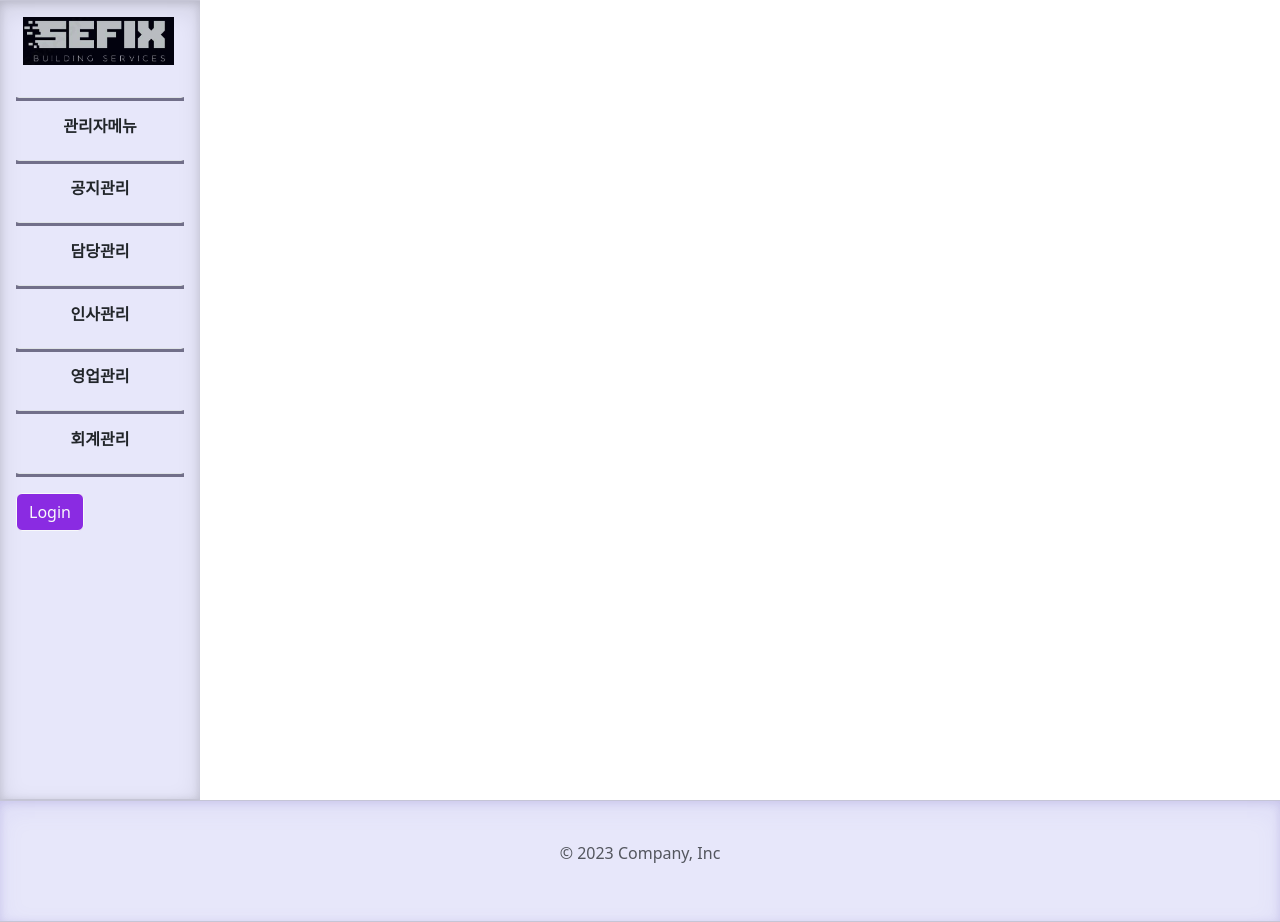
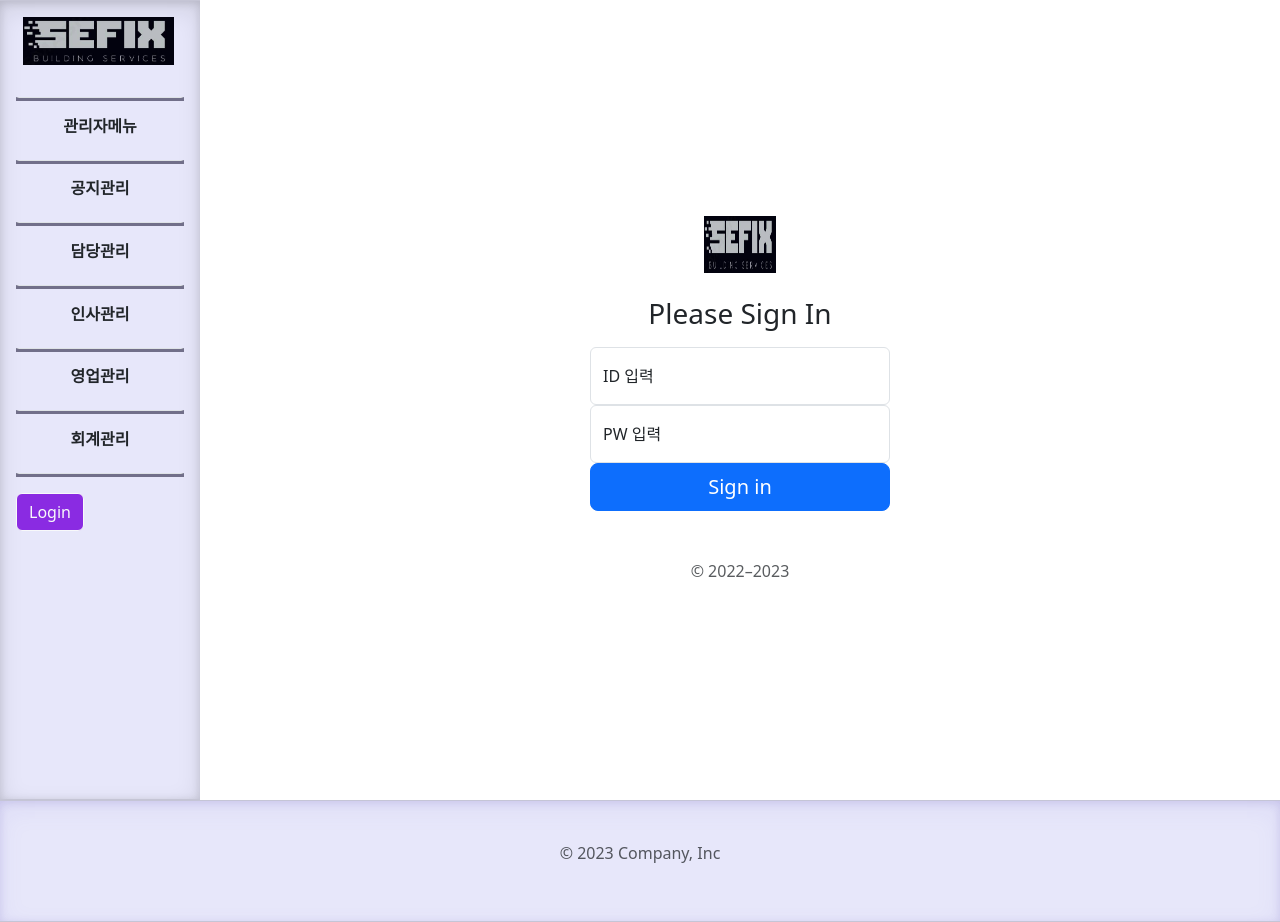
Before and after one commit to yoseok94/finalfix, a Vue app: page /login in a window 1280 px wide. Built offline with nearby package versions, Linux system fonts and the light colour scheme; the HTML template or start-up script is replaced by a standard one.

Commit message:
로그인뷰추가

```diff
--- a/src/router/index.js
+++ b/src/router/index.js
@@ -1,6 +1,7 @@
 import { createRouter, createWebHistory } from 'vue-router'
 import BoardList from '@/views/board/BoardList.vue'
 import DashBoard from '@/views/common/DashBoard.vue'
+import LoginPage from '@/views/common/LoginPage.vue'
 
 const routes = [
   {
@@ -12,6 +13,11 @@ const routes = [
     path: '/board/list',
     name: 'BoardList',
     component: BoardList
+  },
+  {
+    path: '/login',
+    name: 'LoginPage',
+    component: LoginPage
   }
 ]
 
--- /dev/null
+++ b/src/views/common/LoginPage.vue
@@ -0,0 +1,120 @@
+<template>
+<main class="form-signin w-100 m-auto">
+    <img class="mb-4" src="@/assets/images/Sefix.png" alt="" width="72" height="57">
+    <h1 class="h3 mb-3 fw-normal">Please Sign In</h1>
+
+    <div class="form-floating">
+      <input type="email" class="form-control" id="floatingInput" placeholder="name@example.com">
+      <label for="floatingInput">ID 입력</label>
+    </div>
+    <div class="form-floating">
+      <input type="password" class="form-control" id="floatingPassword" placeholder="Password">
+      <label for="floatingPassword">PW 입력</label>
+    </div>
+
+    <div class="form-floating">
+    <button class="w-100 btn btn-lg btn-primary" type="submit" @click="fnLogin()">Sign in</button>
+    <p class="mt-5 mb-3 text-muted">© 2022–2023</p>
+    </div>
+</main>
+</template>
+
+<script>
+export default {
+  data(){},
+  methods:{
+    fnLogin(){
+      this.$router.push({
+        path: '/'
+      })
+    }
+  }
+
+}
+</script>
+
+<style scoped>
+
+.form-floating{
+  width: 300px;
+  margin: 0 auto;
+}
+.form-signin{
+    --bs-blue: #0d6efd;
+    --bs-indigo: #6610f2;
+    --bs-purple: #6f42c1;
+    --bs-pink: #d63384;
+    --bs-red: #dc3545;
+    --bs-orange: #fd7e14;
+    --bs-yellow: #ffc107;
+    --bs-green: #198754;
+    --bs-teal: #20c997;
+    --bs-cyan: #0dcaf0;
+    --bs-black: #000;
+    --bs-white: #fff;
+    --bs-gray: #6c757d;
+    --bs-gray-dark: #343a40;
+    --bs-gray-100: #f8f9fa;
+    --bs-gray-200: #e9ecef;
+    --bs-gray-300: #dee2e6;
+    --bs-gray-400: #ced4da;
+    --bs-gray-500: #adb5bd;
+    --bs-gray-600: #6c757d;
+    --bs-gray-700: #495057;
+    --bs-gray-800: #343a40;
+    --bs-gray-900: #212529;
+    --bs-primary: #0d6efd;
+    --bs-secondary: #6c757d;
+    --bs-success: #198754;
+    --bs-info: #0dcaf0;
+    --bs-warning: #ffc107;
+    --bs-danger: #dc3545;
+    --bs-light: #f8f9fa;
+    --bs-dark: #212529;
+    --bs-primary-rgb: 13,110,253;
+    --bs-secondary-rgb: 108,117,125;
+    --bs-success-rgb: 25,135,84;
+    --bs-info-rgb: 13,202,240;
+    --bs-warning-rgb: 255,193,7;
+    --bs-danger-rgb: 220,53,69;
+    --bs-light-rgb: 248,249,250;
+    --bs-dark-rgb: 33,37,41;
+    --bs-white-rgb: 255,255,255;
+    --bs-black-rgb: 0,0,0;
+    --bs-body-color-rgb: 33,37,41;
+    --bs-body-bg-rgb: 255,255,255;
+    --bs-font-sans-serif: system-ui,-apple-system,"Segoe UI",Roboto,"Helvetica Neue","Noto Sans","Liberation Sans",Arial,sans-serif,"Apple Color Emoji","Segoe UI Emoji","Segoe UI Symbol","Noto Color Emoji";
+    --bs-font-monospace: SFMono-Regular,Menlo,Monaco,Consolas,"Liberation Mono","Courier New",monospace;
+    --bs-gradient: linear-gradient(180deg, rgba(255, 255, 255, 0.15), rgba(255, 255, 255, 0));
+    --bs-body-font-family: var(--bs-font-sans-serif);
+    --bs-body-font-size: 1rem;
+    --bs-body-font-weight: 400;
+    --bs-body-line-height: 1.5;
+    --bs-body-color: #212529;
+    --bs-body-bg: #fff;
+    --bs-border-width: 1px;
+    --bs-border-style: solid;
+    --bs-border-color: #dee2e6;
+    --bs-border-color-translucent: rgba(0, 0, 0, 0.175);
+    --bs-border-radius: 0.375rem;
+    --bs-border-radius-sm: 0.25rem;
+    --bs-border-radius-lg: 0.5rem;
+    --bs-border-radius-xl: 1rem;
+    --bs-border-radius-2xl: 2rem;
+    --bs-border-radius-pill: 50rem;
+    --bs-link-color: #0d6efd;
+    --bs-link-hover-color: #0a58ca;
+    --bs-code-color: #d63384;
+    --bs-highlight-bg: #fff3cd;
+    font-family: var(--bs-body-font-family);
+    font-size: var(--bs-body-font-size);
+    font-weight: var(--bs-body-font-weight);
+    line-height: var(--bs-body-line-height);
+    color: var(--bs-body-color);
+    -webkit-text-size-adjust: 100%;
+    -webkit-tap-highlight-color: transparent;
+    text-align: center!important;
+    box-sizing: border-box;
+    margin-top: 200px!important;
+}
+</style>
--- a/src/views/common/PageHeader.vue
+++ b/src/views/common/PageHeader.vue
@@ -16,8 +16,8 @@
             <transition name="accordion">
             <div class="collapse" ref="accordion1" id="admin-collapse">
               <ul class="btn-toggle-nav list-unstyled fw-normal pb-1 small">
-                <li><a href="#" class="link-body-emphasis d-inline-flex text-decoration-none rounded">부서 관리</a></li>
-                <li><a href="#" class="link-body-emphasis d-inline-flex text-decoration-none rounded">상품 관리</a></li>
+                <li><router-link to="/" class="link-body-emphasis d-inline-flex text-decoration-none rounded">부서 관리</router-link></li>
+                <li><router-link to="/" class="link-body-emphasis d-inline-flex text-decoration-none rounded">상품 관리</router-link></li>
               </ul>
             </div>
           </transition>
@@ -30,8 +30,8 @@
             <transition name="accordion">
             <div class="collapse" ref="accordion2" id="notice-collapse">
               <ul class="btn-toggle-nav list-unstyled fw-normal pb-1 small">
-                <li><a href="#" class="link-body-emphasis d-inline-flex text-decoration-none rounded">공지사항</a></li>
-                <li><a href="#" class="link-body-emphasis d-inline-flex text-decoration-none rounded">이벤트</a></li>
+                <li><router-link to="/" class="link-body-emphasis d-inline-flex text-decoration-none rounded">공지사항</router-link></li>
+                <li><router-link to="/" class="link-body-emphasis d-inline-flex text-decoration-none rounded">이벤트</router-link></li>
               </ul>
             </div>
           </transition>
@@ -44,9 +44,9 @@
             <transition name="accordion">
             <div class="collapse" ref="accordion3" id="management-collapse">
               <ul class="btn-toggle-nav list-unstyled fw-normal pb-1 small">
-                <li><a href="#" class="link-body-emphasis d-inline-flex text-decoration-none rounded">담당 부서 이동</a></li>
-                <li><a href="#" class="link-body-emphasis d-inline-flex text-decoration-none rounded">담당 부서 조회</a></li>
-                <li><a href="#" class="link-body-emphasis d-inline-flex text-decoration-none rounded">담당 부서 신청</a></li>
+                <li><router-link to="/" class="link-body-emphasis d-inline-flex text-decoration-none rounded">담당 부서 이동</router-link></li>
+                <li><router-link to="/" class="link-body-emphasis d-inline-flex text-decoration-none rounded">담당 부서 조회</router-link></li>
+                <li><router-link to="/" class="link-body-emphasis d-inline-flex text-decoration-none rounded">담당 부서 신청</router-link></li>
               </ul>
             </div>
           </transition>
@@ -59,10 +59,10 @@
             <transition name="accordion">
             <div class="collapse" ref="accordion4" id="hr-collapse">
               <ul class="btn-toggle-nav list-unstyled fw-normal pb-1 small">
-                <li><a href="#" class="link-dark d-inline-flex text-decoration-none rounded">근태 신청</a></li>
-                <li><a href="#" class="link-dark d-inline-flex text-decoration-none rounded">근태 관리</a></li>
-                <li><a href="#" class="link-dark d-inline-flex text-decoration-none rounded">근태 현황 조회</a></li>
-                <li><a href="#" class="link-dark d-inline-flex text-decoration-none rounded">신규 사원 등록</a></li>
+                <li><router-link to="/" class="link-body-emphasis d-inline-flex text-decoration-none rounded">근태 신청</router-link></li>
+                <li><router-link to="/" class="link-body-emphasis d-inline-flex text-decoration-none rounded">근태 관리</router-link></li>
+                <li><router-link to="/" class="link-body-emphasis d-inline-flex text-decoration-none rounded">근태 현황 조회</router-link></li>
+                <li><router-link to="/" class="link-body-emphasis d-inline-flex text-decoration-none rounded">신규 사원 등록</router-link></li>
               </ul>
             </div>
           </transition>
@@ -75,12 +75,11 @@
             <transition name="accordion">
             <div class="collapse" ref="accordion5" id="sales-collapse">
               <ul class="btn-toggle-nav list-unstyled fw-normal pb-1 small">
-                <li><a href="#" class="link-dark d-inline-flex text-decoration-none rounded">영업계획</a></li>
-                <li><a href="#" class="link-dark d-inline-flex text-decoration-none rounded">거래처 관리</a></li>
-                <li><a href="#" class="link-dark d-inline-flex text-decoration-none rounded">거래 명세서 처리</a></li>
-                <li><a href="#" class="link-dark d-inline-flex text-decoration-none rounded">수주 작성 및 조회</a></li>
-                <li><a href="#" class="link-dark d-inline-flex text-decoration-none rounded">영업 지출 결의서</a></li>
-                <li><a href="#" class="link-dark d-inline-flex text-decoration-none rounded">작성 및 조회</a></li>
+                <li><router-link to="/" class="link-body-emphasis d-inline-flex text-decoration-none rounded">영업계획</router-link></li>
+                <li><router-link to="/" class="link-body-emphasis d-inline-flex text-decoration-none rounded">거래 명세서 처리</router-link></li>
+                <li><router-link to="/" class="link-body-emphasis d-inline-flex text-decoration-none rounded">수주 작성 및 조회</router-link></li>
+                <li><router-link to="/" class="link-body-emphasis d-inline-flex text-decoration-none rounded">영업 지출 결의서</router-link></li>
+                <li><router-link to="/" class="link-body-emphasis d-inline-flex text-decoration-none rounded">작성 및 조회</router-link></li>
               </ul>
             </div>
           </transition>
@@ -93,16 +92,17 @@
             <transition name="accordion">
             <div class="collapse" ref="accordion6" id="accounting-collapse">
               <ul class="btn-toggle-nav list-unstyled fw-normal pb-1 small">
-                <li><a href="#" class="link-dark d-inline-flex text-decoration-none rounded">급여 조회</a></li>
-                <li><a href="#" class="link-dark d-inline-flex text-decoration-none rounded">급여 관리</a></li>
-                <li><a href="#" class="link-dark d-inline-flex text-decoration-none rounded">매출 조회</a></li>
-                <li><a href="#" class="link-dark d-inline-flex text-decoration-none rounded">회계 전표 조회</a></li>
+                <li><router-link to="/" class="link-body-emphasis d-inline-flex text-decoration-none rounded">급여 조회</router-link></li>
+                <li><router-link to="/" class="link-body-emphasis d-inline-flex text-decoration-none rounded">급여 관리</router-link></li>
+                <li><router-link to="/" class="link-body-emphasis d-inline-flex text-decoration-none rounded">매출 조회</router-link></li>
+                <li><router-link to="/" class="link-body-emphasis d-inline-flex text-decoration-none rounded">회계 전표 조회</router-link></li>
+
               </ul>
             </div>
           </transition>
           </li>
           <li class="border-top my-3"></li>
-          <button type="button" class="btn btn-outline-light me-2" style="background-color:blueviolet">Login</button>
+          <router-link to="/login"  class="btn btn-outline-light me-2" style="background-color:blueviolet">Login</router-link>
         </ul>
       </div>
     </template>
```
